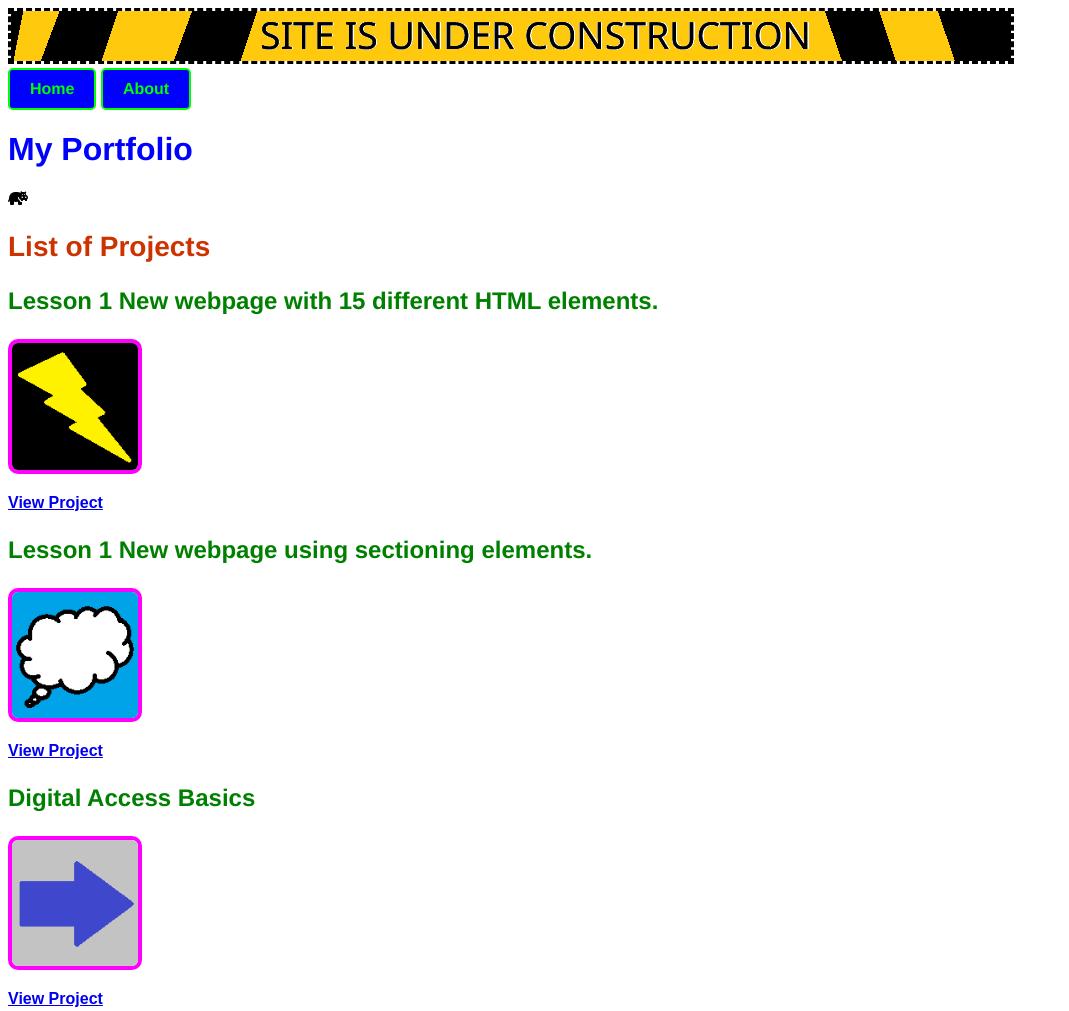
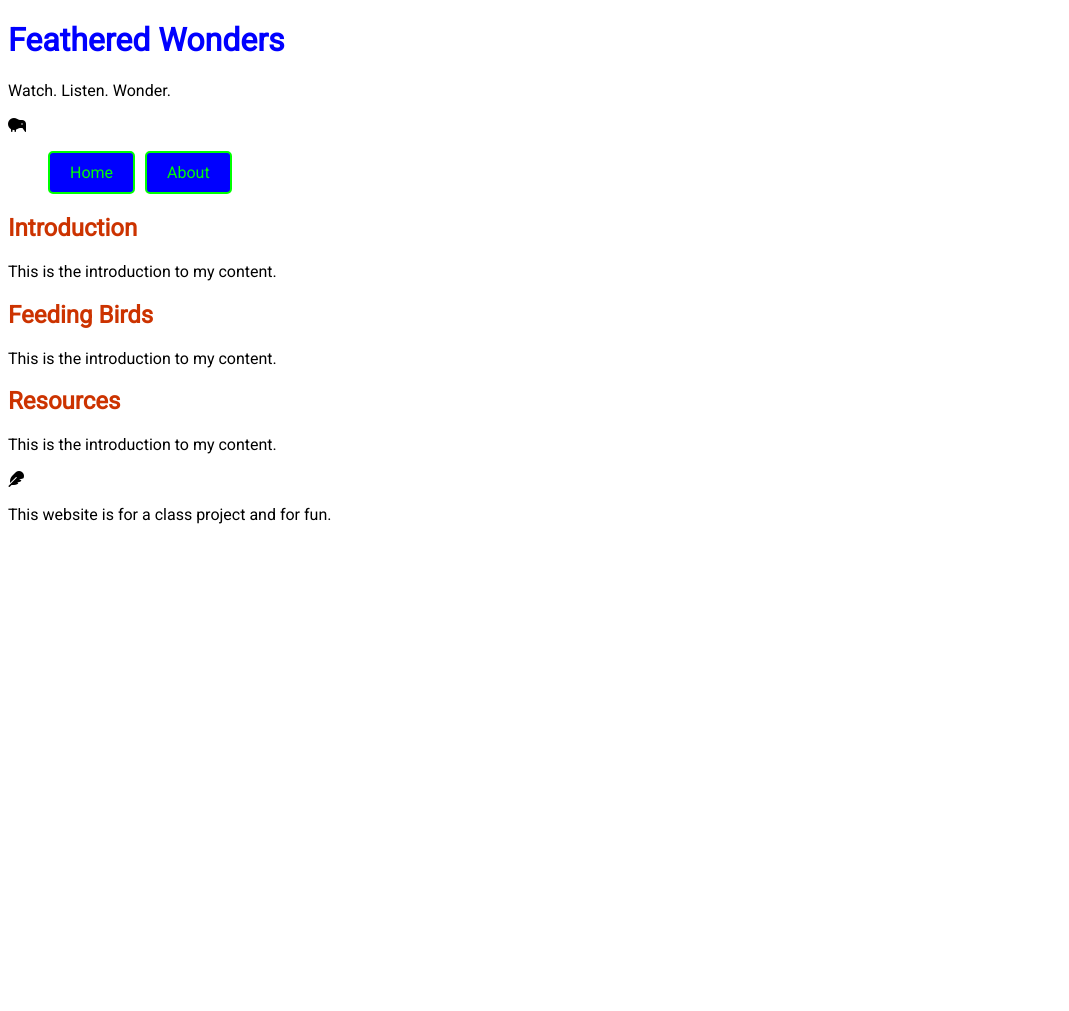
Before and after one commit to toolkit101/portfolio, a plain HTML site: page index.html in a window 1280 px wide. Shown: the top 1011 px of the page, without its empty margins (0-1069 px from the left). After the commit the page ends 800 px from the top, so only its background shows below. Drawn offline with Linux system fonts and the light colour scheme.

Commit message:
removed previous assignment code to start on new assignment requirements

```diff
--- a/css/styles.css
+++ b/css/styles.css
@@ -1,23 +1,5 @@
-#strikeText {
-    text-decoration: line-through;
-}
-.responsive-img {
-    width: 10%;
-    height: inherit;
-    border-radius: 10px;
-    border: 4px solid fuchsia;
-}
-.styled-link {
-    font-family: Arial, Helvetica, sans-serif;
-    font-weight: bold;
-}
-.styled-link:hover {
-    color: fuchsia;
-    background-color: #99ff99;
-}
-.bordered-image {
-    border: 3px dashed black;
-}
+
+
 nav a {
     color: #00ff00;
     background-color: blue;
@@ -27,38 +9,28 @@ nav a {
     text-decoration: none;
     display: inline-block;
   }
+
 nav a:hover {
     color: white;
 }
+
+
+nav ul {
+    display: flex;
+    gap: 10px;
+    list-style: none; /* Removes bullet points */
+}
+
 h1 {
     color: blue;
-    font-family: Helvetica, Arial, sans-serif;
-    font-weight: bold;
-    font-size: 2em;
-  }
+    }
 h2 {
     color: #cc3300;
-    font-family: Helvetica, Arial, sans-serif;
-    font-weight: bold;
-    font-size: 1.75em;
 }
 h3 {
     color: green;
-    font-family: Helvetica, Arial, sans-serif;
-    font-weight: bold;
-    font-size: 1.5em;
 }
-nav {
-    font-family: Helvetica, sans-serif;
-    font-weight: bold;
-    font-size: 16px;
-  }
-p {
-   font-family: Arial, Helvetica, sans-serif;
+
+body {
+    font-family: 'Roboto', Arial, sans-serif;
 }
-li {
-    font-family: Arial, Helvetica, sans-serif;
-}
-small {
-    font-family: cambria;
-}
--- a/index.html
+++ b/index.html
@@ -13,55 +13,39 @@
       <link rel="preconnect" href="https://fonts.gstatic.com" crossorigin>
       <link href="https://fonts.googleapis.com/css2?family=Open+Sans:ital,wght@0,300..800;1,300..800&family=Roboto:ital@0;1&display=swap" rel="stylesheet">
   </head>
+
   <body>
     <header>
-          <img src="images/under-construction.png" class="bordered-image" alt="This site is under construction.">
-      <nav>
-        <a href="index.html">Home</a>
-        <a href="about-site.html">About</a>
+      <h1>Feathered Wonders</h1>
+      <p>Watch. Listen. Wonder.</p>
+      <i class="fa-solid fa-kiwi-bird"></i>
+    </header>
+    <nav>
+        <ul>
+          <li><a href="index.html">Home</a></li>
+          <li><a href="about-site.html">About</a></li>
+        </ul>
       </nav>
-    </header>
+
     <main>
-      <h1>My Portfolio</h1>
-      <i class="fa-solid fa-hippo"></i>
       <section>
-        <h2>List of Projects</h2>
-        <article>
-          <h3>Lesson 1 New webpage with 15 different HTML elements.</h3>
-          <img src="images/black-lightening-bolt.png" class="responsive-img" alt="Yellow lighting bolt with a black background.">
-          <br>
-          <p><a href="https://github.com/toolkit101/html100/blob/master/index.html" class="styled-link">View Project</a></p>
-        </article>
+        <h2>Introduction</h2>
+        <p>This is the introduction to my content.</p>
+      </section>
 
-        <article>
-          <h3>Lesson 1 New webpage using sectioning elements.</h3>
-          <img src="images/text-bubble.png" class="responsive-img" alt="White text bubble with a black outline on a blue background.">
-          <br>
-          <p><a href="https://github.com/toolkit101/html100/blob/master/sectioning-elements.html" class="styled-link">View Project</a></p>
-        </article>
+      <section>
+        <h2>Feeding Birds</h2>
+        <p>This is the introduction to my content.</p>
+      </section>
 
-        <article>
-          <h3>Digital Access Basics</h3>
-          <img src="images/blue-arrow.png" class="responsive-img" alt="Purple arrow on a gray background.">
-          <p><a href="#" class="styled-link">View Project</a></p>
-        </article>
-
-        <article>
-            <h3>Green Beginnings Site</h3>
-            <img src="images/yellow-star.png" class="responsive-img" alt="Yellow start on a blue background.">
-            <p><a href="#" class="styled-link">View Project</a></p>
-        </article>
-
-        <article>
-            <h3 id="strikeText">Zero Proof Living Site</h3>
-            <img src="images/red-heart.png" class="responsive-img" alt="Red heart on a pink background.">
-            <p><a href="#" class="styled-link">View Project</a></p>
-          </article>
+      <section>
+        <h2>Resources</h2>
+        <p>This is the introduction to my content.</p>
       </section>
     </main>
     <footer>
-      <img src="images/blue-line.png" alt="content separator">
-      <p>Website for fun. <a href="https://www.copyright.gov/circs/circ66.pdf">Copyright</a> 2005.</p>
+      <i class="fa-solid fa-feather"></i>
+      <p>This website is for a class project and for fun.</p>
     </footer>
   </body>
 </html>
```
Also changed, not shown: about-site.html (+13 -14 lines).
